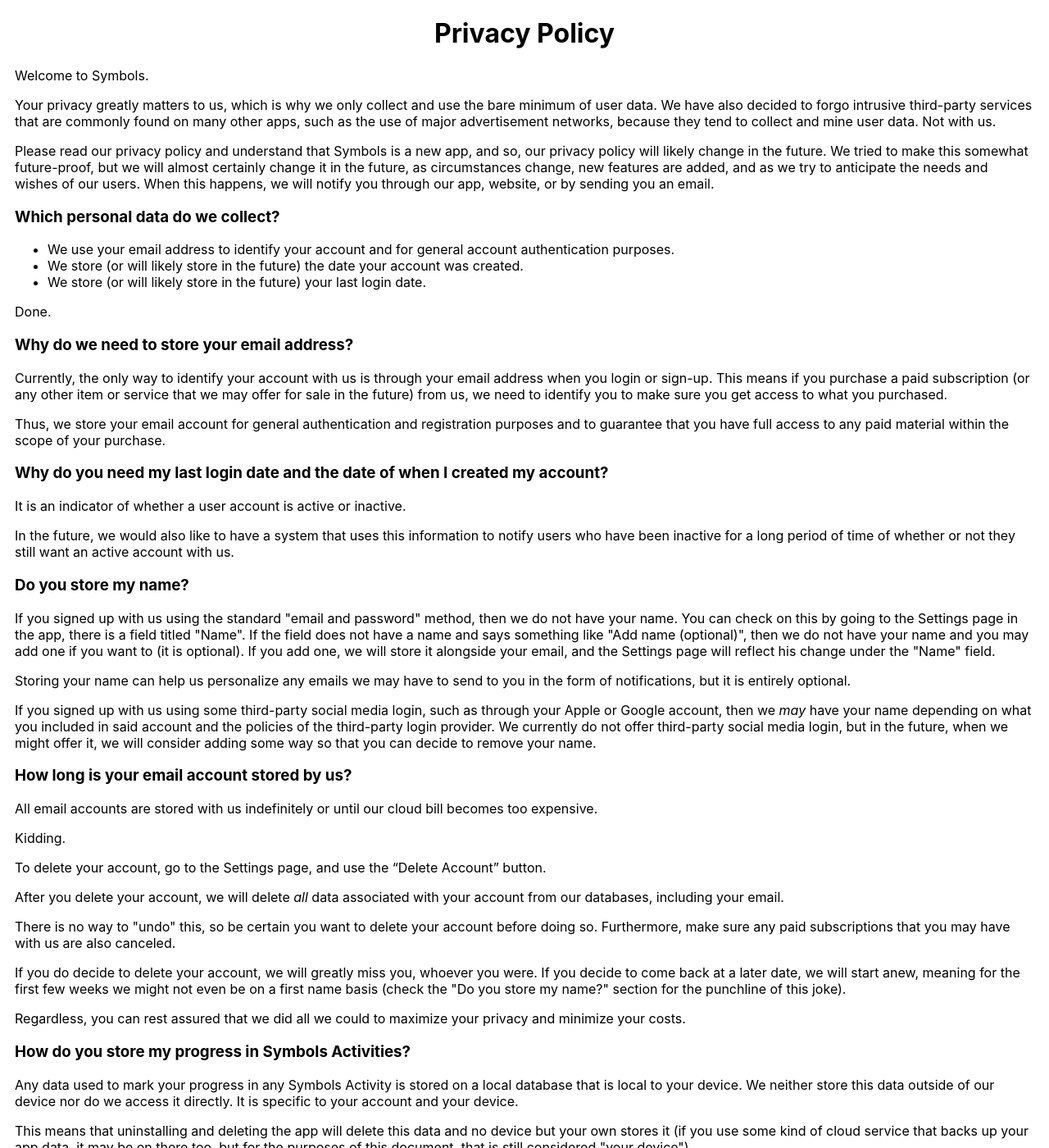
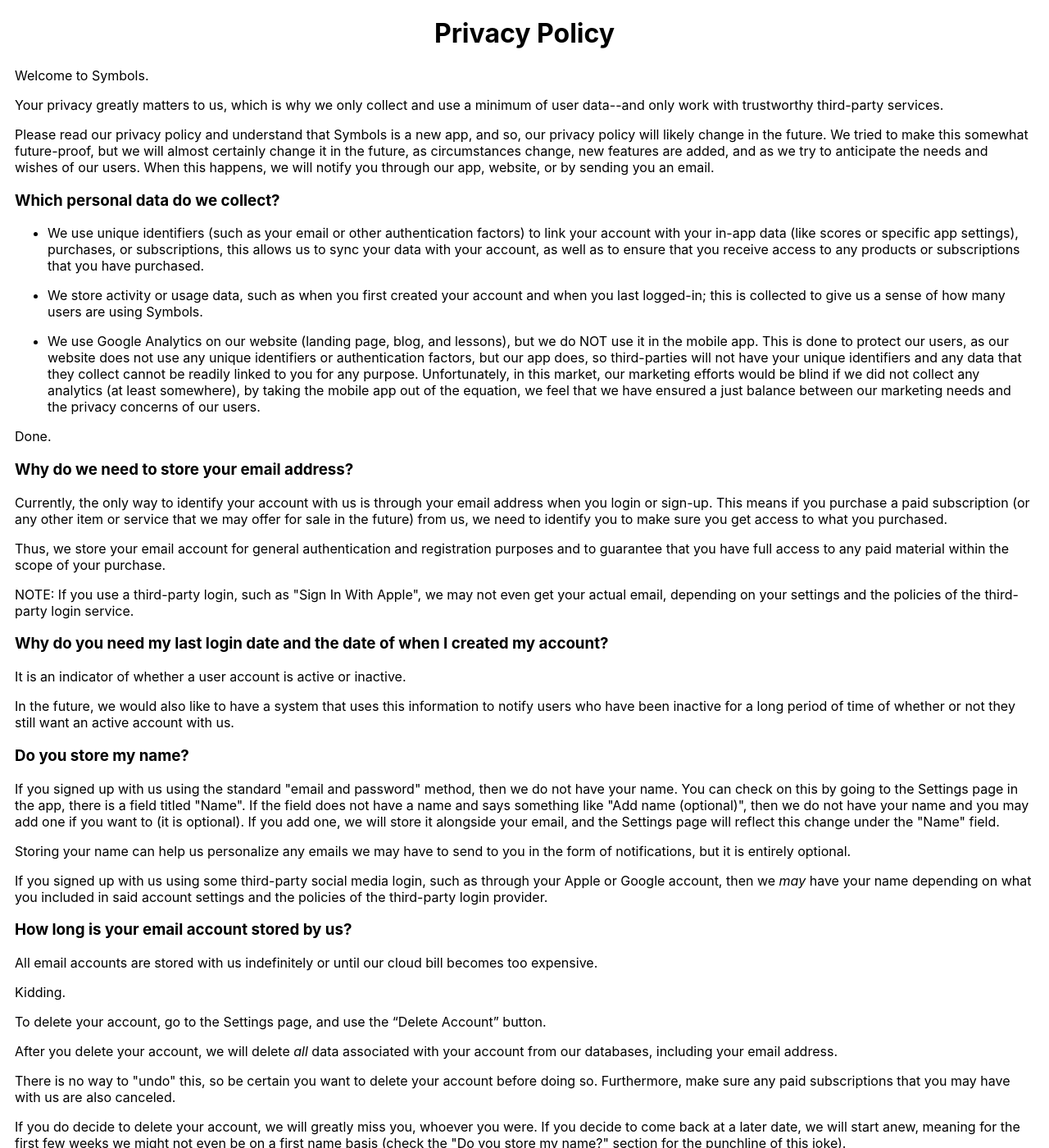
Before and after one commit to symbolslogic/symbolslogic.github.io, a Jekyll site: the page legalities/privacy_policy.html, which Jekyll copies as it is, in a window 1280 px wide and 1400 px high. Shown: the whole window at 82% size. Built offline with Jekyll 4.4.1, drawn with Linux system fonts in a browser that asks for light colours; some of the changed text lies outside the part shown.

Commit message:
Update: Legalities

```diff
--- a/legalities/privacy_policy.html
+++ b/legalities/privacy_policy.html
@@ -25,30 +25,31 @@
 
 <h1 id="privacypolicy">Privacy Policy</h1>
 <p>Welcome to Symbols.</p>
-<p>Your privacy greatly matters to us, which is why we only collect and use the bare minimum of user data. We have also decided to forgo intrusive third-party services that are commonly found on many other apps, such as the use of major advertisement networks, because they tend to collect and mine user data. Not with us.</p>
+<p>Your privacy greatly matters to us, which is why we only collect and use a minimum of user data--and only work with trustworthy third-party services. </p>
 <p>Please read our privacy policy and understand that Symbols is a new app, and so, our privacy policy will likely change in the future. We tried to make this somewhat future-proof, but we will almost certainly change it in the future, as circumstances change, new features are added, and as we try to anticipate the needs and wishes of our users. When this happens, we will notify you through our app, website, or by sending you an email.</p>
 <h3 id="whichpersonaldatadowecollect">Which personal data do we collect?</h3>
 <ul>
-<li>We use your email address to identify your account and for general account authentication purposes.</li>
-<li>We store (or will likely store in the future) the date your account was created.</li>
-<li>We store (or will likely store in the future) your last login date.</li>
+<li><p>We use unique identifiers (such as your email or other authentication factors) to link your account with your in-app data (like scores or specific app settings), purchases, or subscriptions, this allows us to sync your data with your account, as well as to ensure that you receive access to any products or subscriptions that you have purchased.</p></li>
+<li><p>We store activity or usage data, such as when you first created your account and when you last logged-in; this is collected to give us a sense of how many users are using Symbols.</p></li>
+<li><p>We use Google Analytics on our website (landing page, blog, and lessons), but we do NOT use it in the mobile app. This is done to protect our users, as our website does not use any unique identifiers or authentication factors, but our app does, so third-parties will not have your unique identifiers and any data that they collect cannot be readily linked to you for any purpose. Unfortunately, in this market, our marketing efforts would be blind if we did not collect any analytics (at least somewhere), by taking the mobile app out of the equation, we feel that we have ensured a just balance between our marketing needs and the privacy concerns of our users.</p></li>
 </ul>
 <p>Done.</p>
 <h3 id="whydoweneedtostoreyouremailaddress">Why do we need to store your email address?</h3>
 <p>Currently, the only way to identify your account with us is through your email address when you login or sign-up. This means if you purchase a paid subscription (or any other item or service that we may offer for sale in the future) from us, we need to identify you to make sure you get access to what you purchased.</p>
 <p>Thus, we store your email account for general authentication and registration purposes and to guarantee that you have full access to any paid material within the scope of your purchase.</p>
+<p>NOTE: If you use a third-party login, such as "Sign In With Apple", we may not even get your actual email, depending on your settings and the policies of the third-party login service.</p>
 <h3 id="whydoyouneedmylastlogindateandthedateofwhenicreatedmyaccount">Why do you need my last login date and the date of when I created my account?</h3>
 <p>It is an indicator of whether a user account is active or inactive.</p>
 <p>In the future, we would also like to have a system that uses this information to notify users who have been inactive for a long period of time of whether or not they still want an active account with us.</p>
 <h3 id="doyoustoremyname">Do you store my name?</h3>
-<p>If you signed up with us using the standard "email and password" method, then we do not have your name. You can check on this by going to the Settings page in the app, there is a field titled "Name". If the field does not have a name and says something like "Add name (optional)", then we do not have your name and you may add one if you want to (it is optional). If you add one, we will store it alongside your email, and the Settings page will reflect his change under the "Name" field.</p>
+<p>If you signed up with us using the standard "email and password" method, then we do not have your name. You can check on this by going to the Settings page in the app, there is a field titled "Name". If the field does not have a name and says something like "Add name (optional)", then we do not have your name and you may add one if you want to (it is optional). If you add one, we will store it alongside your email, and the Settings page will reflect this change under the "Name" field.</p>
 <p>Storing your name can help us personalize any emails we may have to send to you in the form of notifications, but it is entirely optional.</p>
-<p>If you signed up with us using some third-party social media login, such as through your Apple or Google account, then we <em>may</em> have your name depending on what you included in said account and the policies of the third-party login provider. We currently do not offer third-party social media login, but in the future, when we might offer it, we will consider adding some way so that you can decide to remove your name.</p>
+<p>If you signed up with us using some third-party social media login, such as through your Apple or Google account, then we <em>may</em> have your name depending on what you included in said account settings and the policies of the third-party login provider.</p>
 <h3 id="howlongisyouremailaccountstoredbyus">How long is your email account stored by us?</h3>
 <p>All email accounts are stored with us indefinitely or until our cloud bill becomes too expensive.</p>
 <p>Kidding.</p>
 <p>To delete your account, go to the Settings page, and use the “Delete Account” button.</p>
-<p>After you delete your account, we will delete <em>all</em> data associated with your account from our databases, including your email.</p>
+<p>After you delete your account, we will delete <em>all</em> data associated with your account from our databases, including your email address.</p>
 <p>There is no way to "undo" this, so be certain you want to delete your account before doing so. Furthermore, make sure any paid subscriptions that you may have with us are also canceled.</p>
 <p>If you do decide to delete your account, we will greatly miss you, whoever you were. If you decide to come back at a later date, we will start anew, meaning for the first few weeks we might not even be on a first name basis (check the "Do you store my name?" section for the punchline of this joke).</p>
 <p>Regardless, you can rest assured that we did all we could to maximize your privacy and minimize your costs.</p>
@@ -57,7 +58,7 @@
 <p>This means that uninstalling and deleting the app will delete this data and no device but your own stores it (if you use some kind of cloud service that backs up your app data, it may be on there too, but for the purposes of this document, that is still considered "your device").</p>
 <p>A consequence of this decision is that when users delete the app, all of their progress will be wiped clean. Frustrating? Perhaps, but otherwise we would need to write another section to this document, and who wants to read that?</p>
 <p>In all seriousness, we anticipate that users will use Symbols primarily to study or review the relevant subject matter, and so, if they uninstall the app, they will likely only reinstall for a quick refresher. Thus, starting from the beginning will be useful.</p>
-<p>We understand that this is a tradeoff and some users may want us to store this data. So, in the future we may have an "opt-in" service just for this scenario. However, currently, we do not store this information in any database outside your device.</p>
+<p>We understand that this is a tradeoff and some users may want us to store this data. So, we have provided a "data sync" option in the Settings page. If this is turned on, then your in-app progress data will be synced with our database--however, this is completely "opt-in", and will not affect you unless you turn on "data sync".</p>
 <h3 id="howdoyoustoremypaymentinformation">How do you store my payment information?</h3>
 <p>All payment information and related transactions are handled by the respective store(s) that Symbols can be downloaded from, which are (or will be in the future):</p>
 <ol>
@@ -66,7 +67,7 @@
 </ol>
 <p>Thus, we do not directly deal with or handle any transactions, so we do not collect, store, or have access to your payment information. If you have any questions related to how said stores maintain your payment information or handle transactions, we can only direct you to their websites for help. Please familiarize yourself with the aforementioned stores; as we are not a part of them and cannot assist you with any matters directly related to them.</p>
 <h3 id="areallthirdpartytoolsandservicesusedbysymbolsincompliancewithprivacylaws">Are all third-party tools and services used by Symbols in compliance with privacy laws?</h3>
-<p>We only use one third-party service: Google Firebase--without Google Analytics. If you would like to know their privacy policy, please go and read it, but please understand that we do not use any of their "analytics" tools. Firebase allows us to "opt-in" to any services that collect user data, and we have only opted-in to collect and store the data that we have previously outlined in this document.</p>
+<p>We only use two third-party services in the mobile app: Google Firebase and RevenueCat. If you would like to know their privacy policy, please go and read them. The two services are very common in the mobile-app sphere and it is likely that you already have an app on your mobile device that uses one or both of them.</p>
 <p>While we reserve the right to use any other third-party in the future, we will give you a reasonable notice through our app, website, or by notifying you through email. We will also look into the policies of any prospective third-party tool or service that we may use in the future and ensure that it aligns with our values of protecting your privacy.</p>
 <p>Thank you for reading and please make it a habit to check back for any updates.</p>  </body>
 </html>
--- a/legalities/terms_and_conditions.html
+++ b/legalities/terms_and_conditions.html
@@ -32,8 +32,8 @@
 <li><p>"Website" refers to the Symbols website, which is used to help users gain more information about us and our services and products, and so that users can decide whether or not they want to try our App. It is currently located on (https://www.symbols-app.com) but in the future may have a different address.</p></li>
 <li><p>"the Company" refers to Rayes Apps, and may interchangeably be referred to as "us", "we", or "our".</p></li>
 <li><p>"User" refers to the end user and interchangeably referred to as "you" or "your".</p></li>
-<li><p>"Device" means any device that can access our App or Website, such as a smart phone or digital tablet.</p></li>
-<li><p>"Account" an account that is created by us for the user to grant them varying access to our product. It is currently based on the email of the user, but we reserve the right to use other parameters in the future and may do so if a more efficient method for both us and the user is found.</p></li>
+<li><p>"Device" means any device that can access our App or Website, such as a smart phone or a digital tablet.</p></li>
+<li><p>"Account" an account that is created by us for the user to grant them varying access to our product. It is currently based on the email of the user, but we reserve the right to use other parameters in the future and may do so if a more efficient method for either us or the end-user is found.</p></li>
 <li><p>"Symbols Activity" an activity found within the App that is designed to help users learn, review, or practice their logical reasoning skills. The number of activities found in the App may change in the future, and we hope to offer more as time goes on. It may interchangeably be referred to as "activity".</p></li>
 <li><p>"Symbols Studycard" a type of study material that is found within the App, designed to help users learn, review, or practice their logical reasoning skills. The number of Studycards may change in the future, and we hope to offer more as time goes on. It may interchangeably be referred to as "Studycard".</p></li>
 <li><p>"Symbols Cycle" a process that involves switching between Activities and Studycards, so that users may take in information using Studycards and practice what they have recently learned using an activity.</p></li>
@@ -96,7 +96,7 @@
 <li>If the user posts, shares, or transmits abusive or insensitive content to or through our app or website;</li>
 <li>If we suspect the security of a user account has been compromised and is being used by multiple, unauthorized persons.</li>
 </ol>
-<p>If a user wishes to terminate their account with us, they may do so by deleting their account. This can be done on the app using the "Delete My Account" button on the settings page.</p>
+<p>If a user wishes to terminate their account with us, they may do so by deleting their account. This can be done through the app using the "Delete My Account" button in the Settings page.</p>
 <p>As mentioned in the "Payment Policy" section of these terms, please remember that the deletion or termination of your account with us, whether it is initiated by you or done by us, is insufficient in canceling any paid subscriptions that you may have with us in either the Apple App Store or the Google Play Store. Since paid subscriptions are entered into by the user and one or both of the respective store(s), they must be canceled by the user through their account with the relevant store(s).</p>
 <p>This should not be a problem since both stores make it very easy for the user to manage and cancel any paid subscription.</p>
 <h2 id="miscellaneous">Miscellaneous</h2>
```
